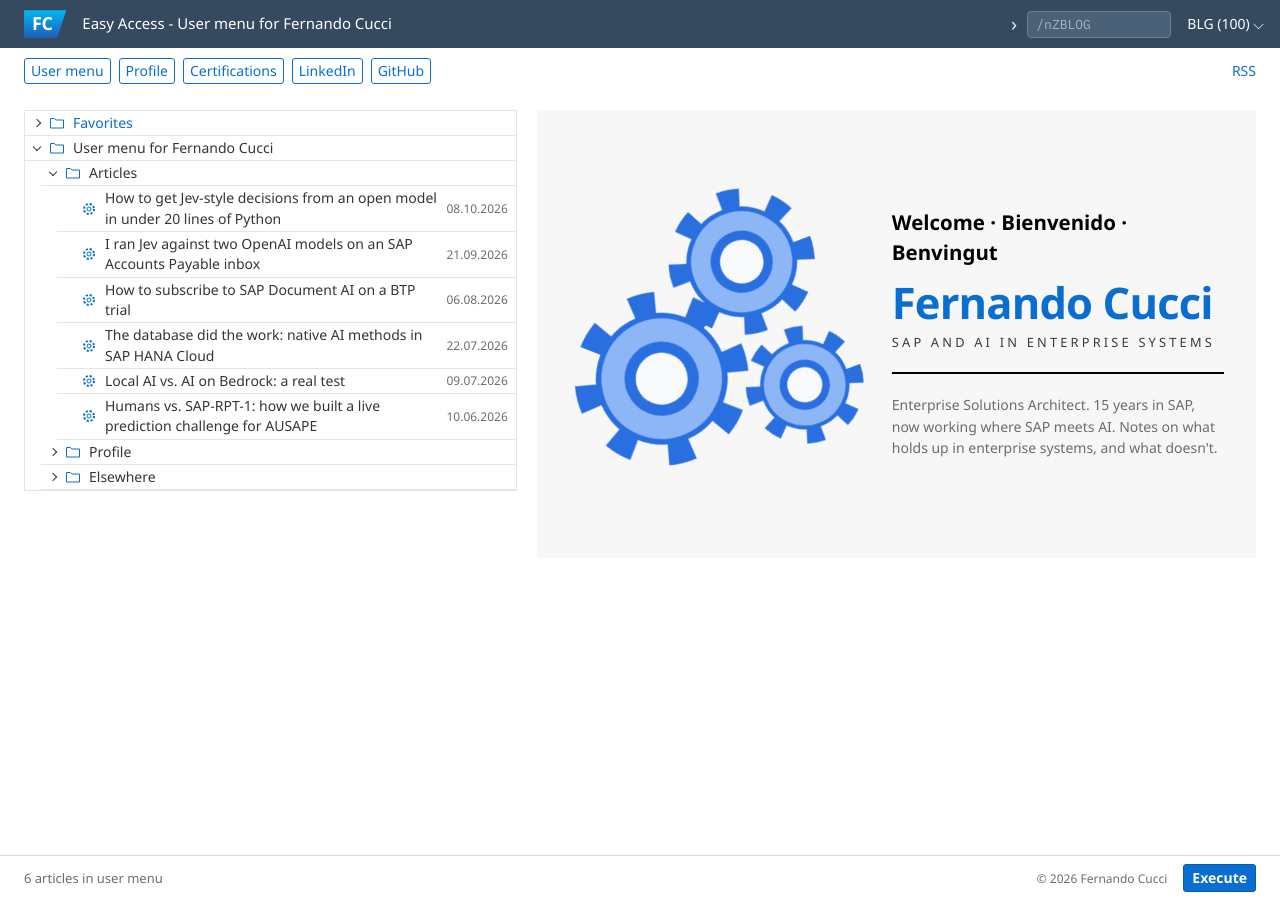
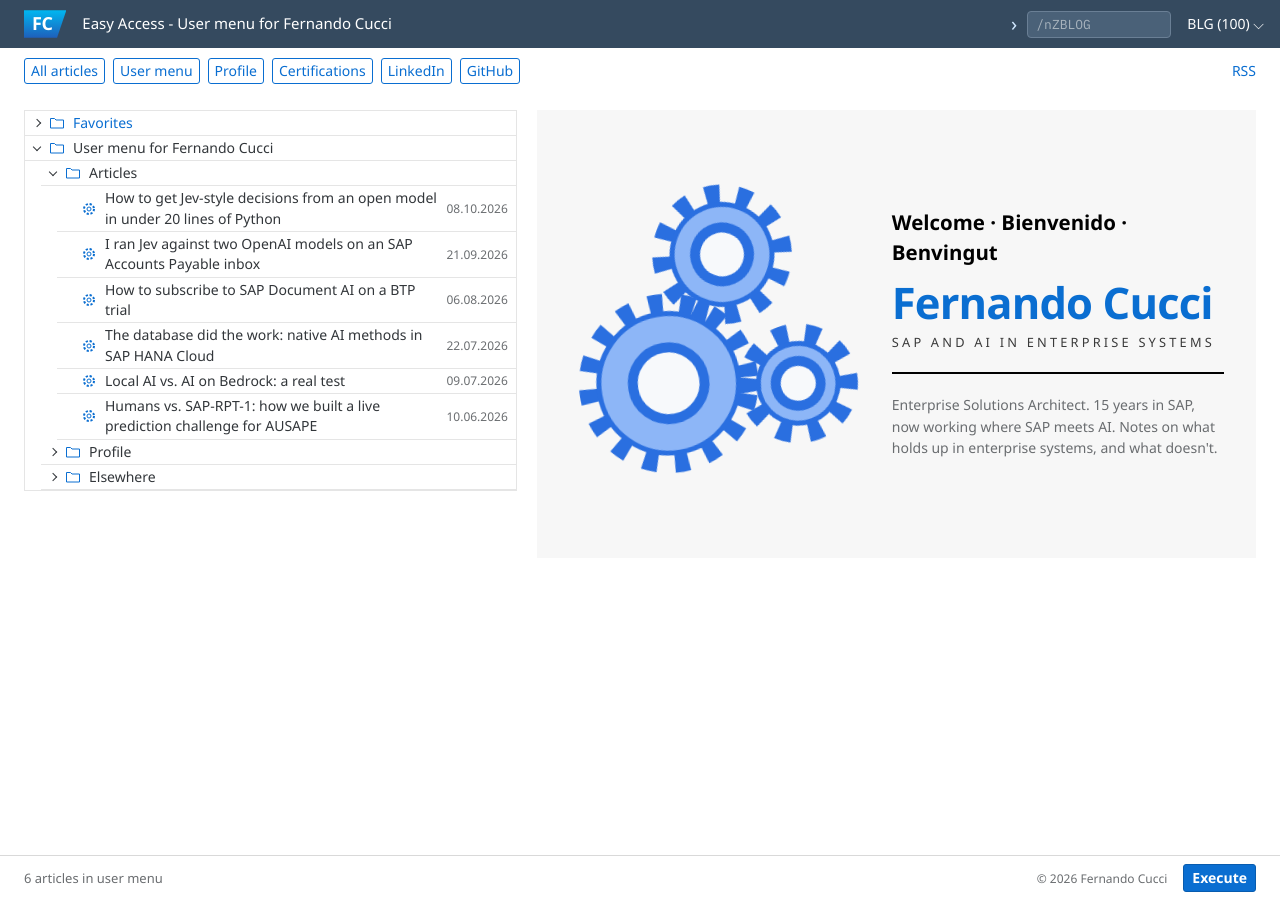
Before and after one commit to fernandocucci/fernandocucci.github.io, a Jekyll site: the page built from index.md, in a window 1280 px wide. Built offline with Jekyll 4.4.1, drawn with Linux system fonts in a browser that asks for light colours.

Commit message:
Add an all-articles list and make the welcome gears mesh
The new /articles/ page (ZPOSTS) lists every post in an ALV grid. The toolbar opens it from its first button. The gears now share one tooth pitch and turn at matching speeds.

```diff
--- a/_data/tcodes.yml
+++ b/_data/tcodes.yml
@@ -1,5 +1,6 @@
 # Transactions for the command field. url is relative to the site root.
 - { code: ZBLOG, text: "User menu: all articles", url: "" }
+- { code: ZPOSTS, text: "All articles (list)", url: "articles/" }
 - { code: ZCV,   text: "Display employee profile", url: "cv/" }
 - { code: ZCERT, text: "Certifications", url: "cv/#certifications" }
 - { code: PA20,  text: "Employment history", url: "cv/#experience" }
--- a/_layouts/default.html
+++ b/_layouts/default.html
@@ -63,6 +63,7 @@
   </header>
 
   <nav class="toolbar" aria-label="Main">
+    <a class="btn" href="{{ '/articles/' | relative_url }}">All articles</a>
     <a class="btn" href="{{ '/' | relative_url }}">User menu</a>
     <a class="btn" href="{{ '/cv/' | relative_url }}">Profile</a>
     <a class="btn" href="{{ '/cv/#certifications' | relative_url }}">Certifications</a>
@@ -78,6 +79,7 @@
   <footer class="footer">
     <p class="status" id="status" role="status" aria-live="polite">
       {%- if page.layout == "home" -%}{{ site.posts.size }} articles in user menu
+      {%- elsif page.tcode == "ZPOSTS" -%}{{ site.posts.size }} articles displayed
       {%- else -%}{{ page.status | default: "Document displayed" }}{%- endif -%}
     </p>
     <p class="footer__sys">© {{ 'now' | date: "%Y" }} {{ site.author }}</p>
--- a/_layouts/home.html
+++ b/_layouts/home.html
@@ -63,18 +63,31 @@ layout: default
 </div>
 
 <aside class="welcome" aria-label="About this blog">
-  <svg width="0" height="0" style="position:absolute" aria-hidden="true">
-    <symbol id="gear" viewBox="0 0 100 100">
-      <circle cx="50" cy="50" r="40" fill="none" stroke="#2A6FE0" stroke-width="14" stroke-dasharray="13 18.4"/>
-      <circle cx="50" cy="50" r="34" fill="#8DB6F7" stroke="#2A6FE0" stroke-width="3"/>
-      <circle cx="50" cy="50" r="17" fill="#F7F9FB" stroke="#2A6FE0" stroke-width="6"/>
-    </symbol>
+  {%- comment -%}
+    Three gears with the same tooth pitch (module 4), so they really mesh:
+    radius is proportional to tooth count, spin period too, and neighbours
+    turn in opposite directions. The small gears touch only the big one;
+    three gears meshing in a triangle could not turn at all. The rotate()
+    phases put each tooth in the other gear's gap at the contact point.
+    Numbers come from a one-off script; change one gear and recompute.
+  {%- endcomment -%}
+  <svg class="gears" viewBox="0 0 120 120" aria-hidden="true">
+      <g transform="rotate(-78.75 40 80)"><g class="gear gear--b">
+        <circle cx="40" cy="80" r="32.0" fill="none" stroke="#2A6FE0" stroke-width="8" stroke-dasharray="5.655 6.912" stroke-dashoffset="2.827"/>
+        <circle cx="40" cy="80" r="28.0" fill="#8DB6F7" stroke="#2A6FE0" stroke-width="2"/>
+        <circle cx="40" cy="80" r="14.4" fill="#F7F9FB" stroke="#2A6FE0" stroke-width="4"/>
+      </g></g>
+      <g transform="rotate(112.5 61.43 28.26)"><g class="gear gear--a">
+        <circle cx="61.43" cy="28.26" r="24.0" fill="none" stroke="#2A6FE0" stroke-width="8" stroke-dasharray="5.655 6.912" stroke-dashoffset="2.827"/>
+        <circle cx="61.43" cy="28.26" r="20.0" fill="#8DB6F7" stroke="#2A6FE0" stroke-width="2"/>
+        <circle cx="61.43" cy="28.26" r="10.8" fill="#F7F9FB" stroke="#2A6FE0" stroke-width="4"/>
+      </g></g>
+      <g transform="rotate(180 92 80)"><g class="gear gear--c">
+        <circle cx="92" cy="80" r="20.0" fill="none" stroke="#2A6FE0" stroke-width="8" stroke-dasharray="5.655 6.912" stroke-dashoffset="2.827"/>
+        <circle cx="92" cy="80" r="16.0" fill="#8DB6F7" stroke="#2A6FE0" stroke-width="2"/>
+        <circle cx="92" cy="80" r="9.0" fill="#F7F9FB" stroke="#2A6FE0" stroke-width="4"/>
+      </g></g>
   </svg>
-  <div class="gears" aria-hidden="true">
-    <svg class="gear gear--a"><use href="#gear"/></svg>
-    <svg class="gear gear--b"><use href="#gear"/></svg>
-    <svg class="gear gear--c"><use href="#gear"/></svg>
-  </div>
   <div class="welcome__text">
     <p class="welcome__hello">Welcome · Bienvenido · Benvingut</p>
     <p class="welcome__name">{{ site.title }}</p>
--- a/assets/css/style.css
+++ b/assets/css/style.css
@@ -269,11 +269,11 @@ body {
   background: var(--bg-soft);
 }
 
-.gears { position: relative; aspect-ratio: 1; }
-.gear { position: absolute; animation: spin 24s linear infinite; }
-.gear--a { width: 52%; height: 52%; left: 32%; top: 0; }
-.gear--b { width: 62%; height: 62%; left: 0; top: 34%; animation-direction: reverse; }
-.gear--c { width: 42%; height: 42%; left: 58%; top: 46%; }
+.gears { width: 100%; height: auto; overflow: visible; }
+.gear { transform-box: fill-box; transform-origin: center; animation: spin 24s linear infinite; }
+/* Period scales with tooth count (16, 12, 10), so the pitch speeds match. */
+.gear--a { animation-duration: 18s; animation-direction: reverse; }
+.gear--c { animation-duration: 15s; animation-direction: reverse; }
 
 @keyframes spin { to { transform: rotate(360deg); } }
 
@@ -365,6 +365,11 @@ body {
 .alv th { font-weight: normal; color: var(--label); background: #F2F2F2; border-right: 1px solid var(--line); }
 .alv tbody tr:hover { background: var(--hover); }
 .alv__date { white-space: nowrap; font-variant-numeric: tabular-nums; }
+.alv__src { white-space: nowrap; }
+.alv a { color: var(--brand); }
+.alv__title { font-weight: bold; text-decoration: none; }
+.alv__title:hover { text-decoration: underline; }
+.alv__excerpt { display: block; margin-top: 2px; color: var(--label); }
 
 @media (max-width: 40rem) {
   .alv thead { display: none; }
```
Also changed, not shown: articles.md (added, +36 -0 lines).
